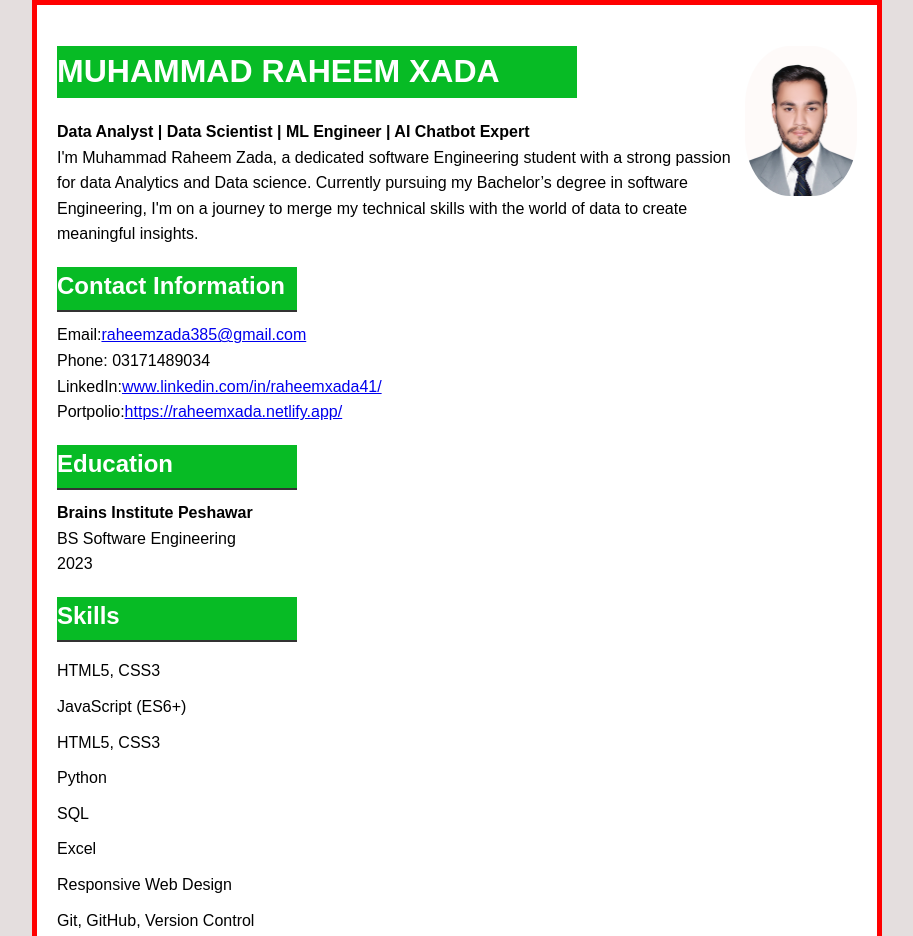
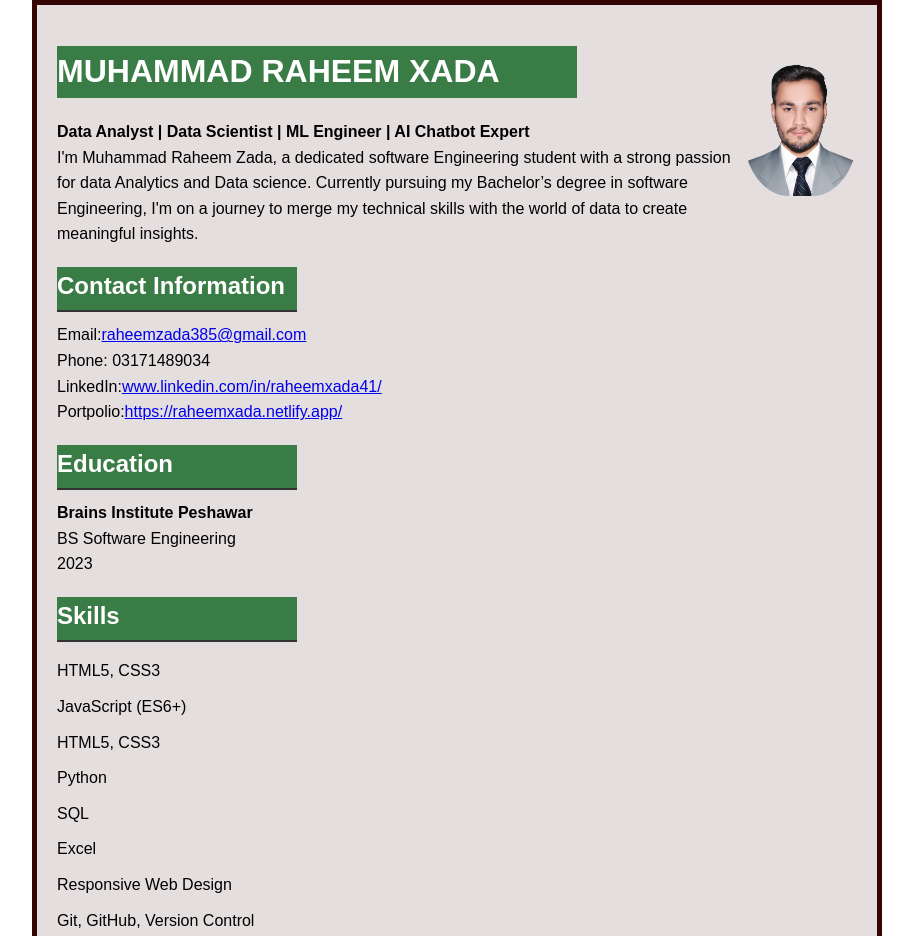
Before and after one commit to Coding-Scorpion/Raheem-Xada-Resume, a plain HTML site: page index.html in a window 1280 px wide. Shown: the top 936 px of the page, without its empty margins (183-1096 px from the left). Drawn offline with Linux system fonts and the light colour scheme.

Commit message:
final commit

```diff
--- a/index.html
+++ b/index.html
@@ -9,7 +9,7 @@
 <body>
     <div class="container">
         <header class="section">
-             <img src="./profile.JPG" alt="Profile Picture">
+             <img src="./profile.png" alt="Profile Picture">
             <div>
                 <h1>MUHAMMAD RAHEEM XADA</h1>
                 <strong><p>Data Analyst | Data Scientist | ML Engineer | AI Chatbot Expert</p></strong>
--- a/style.css
+++ b/style.css
@@ -4,16 +4,15 @@ body {
     line-height: 1.6;
     margin: 0;
     padding: 0;
-    border: #d11818;
-    background-color: #e4dede;
+    background-color: #fff;
 }
 
 .container {
     max-width: 800px;
     margin: 0 auto;
     padding: 20px;
-    border: 5px solid red;
-    background-color: #fff;
+    border: 5px solid rgb(53, 5, 5);
+    background-color: #e4dede;
 }
 .container section div {
     display: flex;
@@ -34,7 +33,7 @@ h1, h2, h3 {
 }
 
 h1, h2 {
-    background-color: rgb(7, 187, 37);
+    background-color: rgb(58, 124, 69);
     width: 65%;
     color: white;
 
```
Also changed, not shown: profile.JPG (deleted), profile.png (added).
